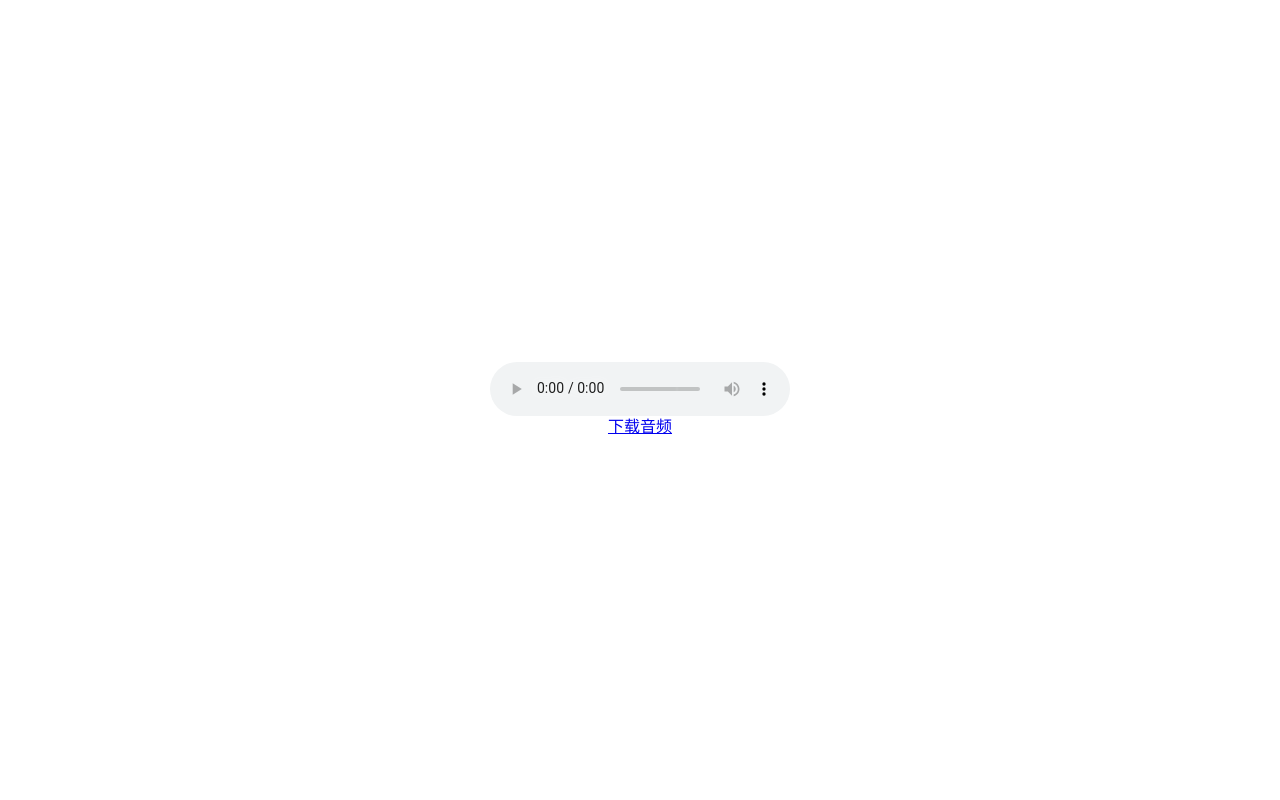
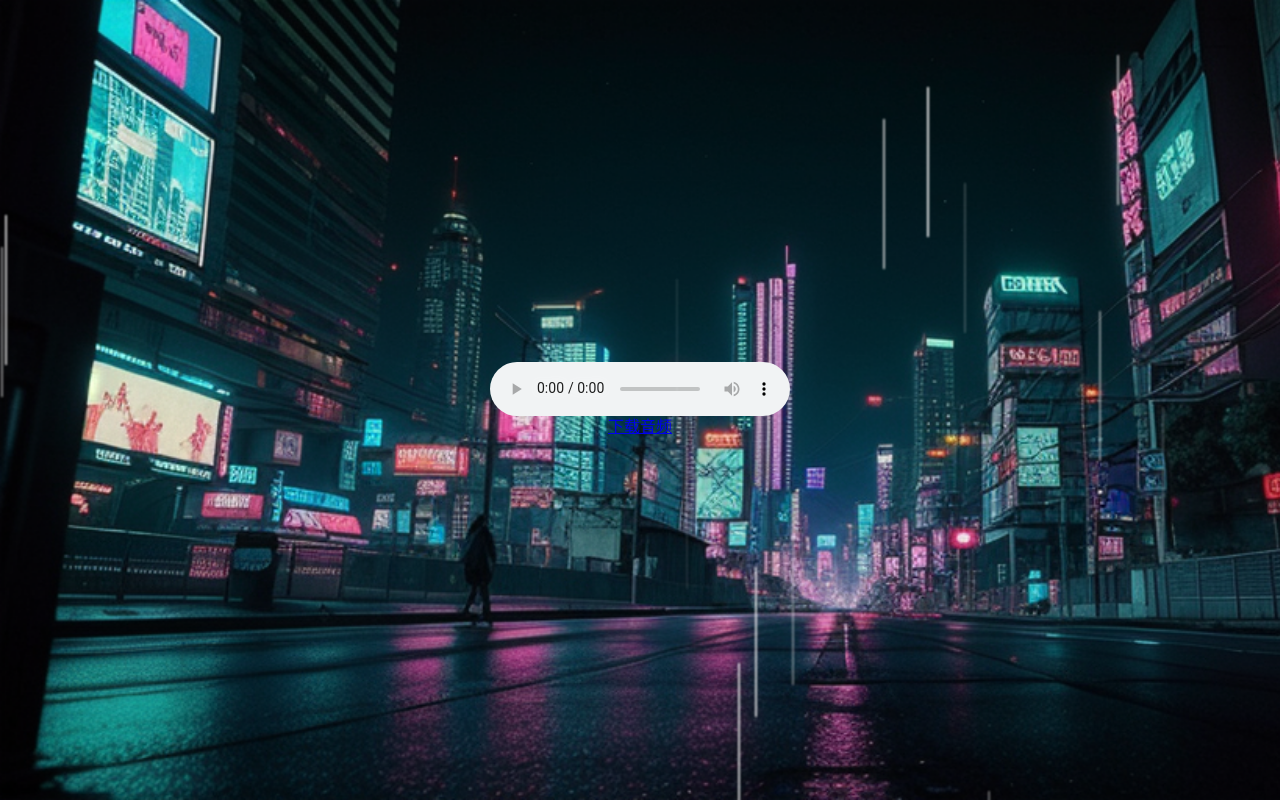
Before and after one commit to GoldenEagle1527/Show, a website built with webpack: page index.html in a window 1280 px wide. Built offline with nearby package versions, Linux system fonts and the light colour scheme.

Commit message:
Update index.html

```diff
--- a/index.html
+++ b/index.html
@@ -29,6 +29,10 @@
         align-items: center;
         height: 100vh; /* 设置高度为视口高度，使内容垂直居中 */
         margin: 0;
+        background-image: url('backImage.png');
+        background-size: cover;
+        background-repeat: no-repeat;
+        background-attachment: fixed;
     }
 
     .content {
```
